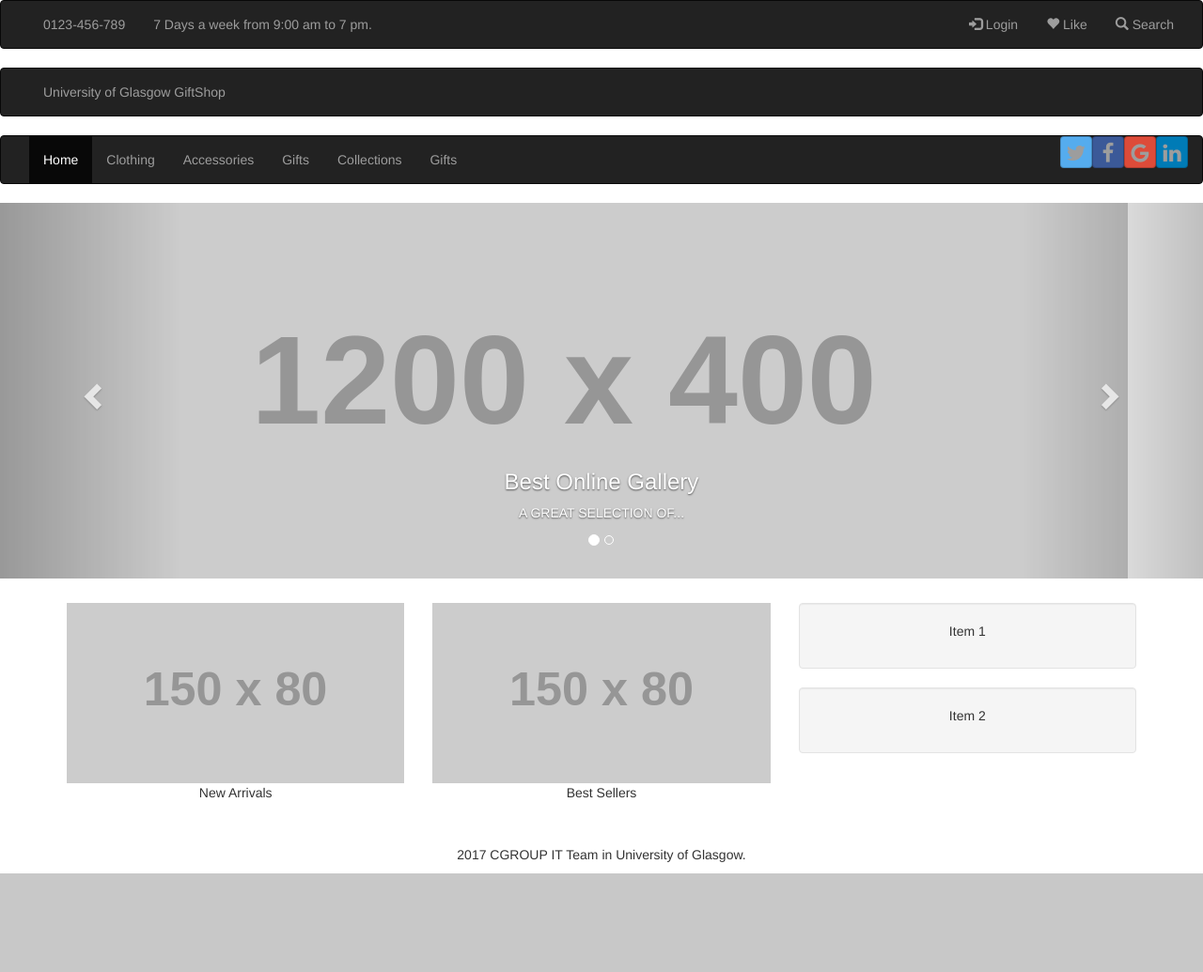
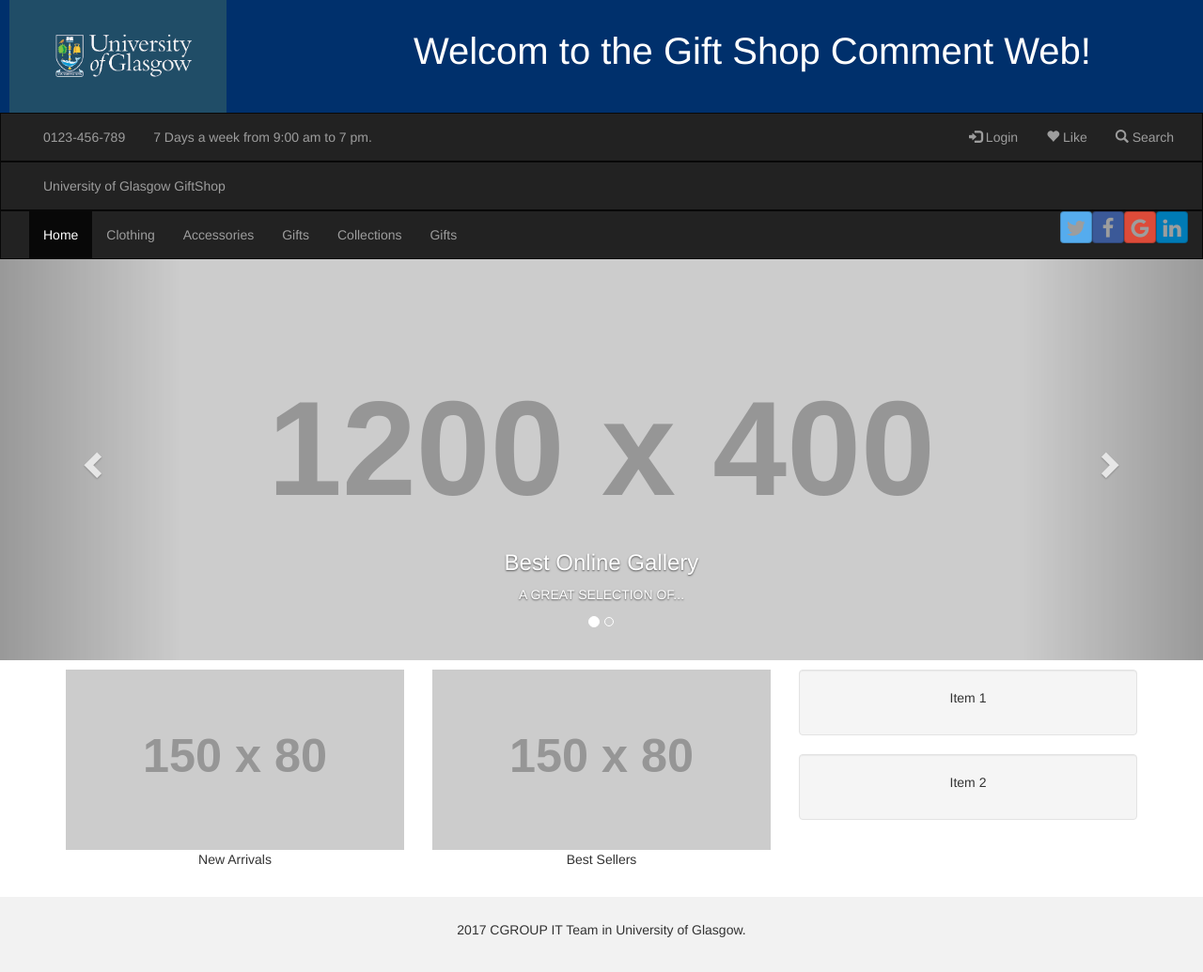
Before and after one commit to ITechTeamC/UoGgiftshop, a Django app: page / in a window 1280 px wide. Shown: the whole page at 94% size. Before the commit the page ends 930 px from the top, so only its background shows below. Run offline with Django 3.2, Linux system fonts and the light colour scheme; grey boxes labelled with a size stand in for pictures from a placeholder-image service; some libraries are stand-ins or nearby versions.

Commit message:
Yi Hao
Add the logo into the  bash.html and create a images folder in the
static folder. The logo.jpg is in the statci/images

```diff
--- a/templates/giftshop/base.html
+++ b/templates/giftshop/base.html
@@ -12,82 +12,70 @@
   <link rel="stylesheet" href="https://maxcdn.bootstrapcdn.com/bootstrap/3.3.7/css/bootstrap.min.css">
   <link rel="stylesheet" href="https://cdnjs.cloudflare.com/ajax/libs/bootstrap-social/5.1.1/bootstrap-social.min.css">
   <link rel="stylesheet" href="https://cdnjs.cloudflare.com/ajax/libs/font-awesome/4.7.0/css/font-awesome.min.css">
-  <link rel="stylesheet" type="text/css" href="{% static 'CSS/login.css' %}">
-  <link rel="stylesheet" type="text/css" href="{% static 'CSS/index.css' %}">
   <script src="https://ajax.googleapis.com/ajax/libs/jquery/3.1.1/jquery.min.js"></script>
   <script src="https://maxcdn.bootstrapcdn.com/bootstrap/3.3.7/js/bootstrap.min.js"></script>
+  <style>
 
+
+
+    /* Remove the navbar's default margin-bottom and rounded borders */
+    .navbar {
+      margin-bottom: 0;
+      border-radius: 0;
+    }
+
+    /* Add a gray background color and some padding to the footer */
+    footer {
+      background-color: #f2f2f2;
+      padding: 25px;
+    }
+
+  .carousel-inner img {
+      width: 100%; /* Set width to 100% */
+      margin: auto;
+      min-height:200px;
+  }
+
+  /* Hide the carousel text when the screen is less than 600 pixels wide */
+  @media (max-width: 600px) {
+    .carousel-caption {
+      display: none;
+    }
+  }
+
+  /*Set the style of the headbar*/
+  .headbar {
+      height: 120px;
+      width: 100%;
+      background-color: #00306C;
+	  display:table;
+  }
+  #logo {
+      height: 120px;
+      margin-left: 10px;
+  }
+
+  #welcome {
+      color:#FFFFFF;
+	  text-align:center;
+	  font-size:40px;
+	  display: table-cell;
+      vertical-align: middle;
+  }
+
+
+  </style>
 </head>
 <body>
-  <nav class="navbar navbar-inverse">
-    <div class="container-fluid">
-      <!-- <div class="navbar-header">
-        <button type="button" class="navbar-toggle" data-toggle="collapse" data-target="#myNavbar">
-          <span class="icon-bar"></span>
-          <span class="icon-bar"></span>
-          <span class="icon-bar"></span>
-        </button>
-        <a class="navbar-brand" href="#">Logo</a>
-      </div> -->
-      <div class="collapse navbar-collapse" id="myNavbar">
-        <ul class="nav navbar-nav">
-          <li><a href="#">0123-456-789</a></li>
-          <li><a href="#">7 Days a week from 9:00 am to 7 pm.</a></li>
-        </ul>
-        <ul class="nav navbar-nav navbar-right">
-          <li><a href="{% url 'login' %}"><span class="glyphicon glyphicon-log-in"></span> Login</a></li>
-          <li><a href="#"><span class="glyphicon glyphicon-heart"></span> Like</a></li>
-          <li><a href="#"><span class="glyphicon glyphicon-search"></span> Search</a></li>
-        </ul>
-      </div>
+  <div class="headbar">
+    <div style="float:left">
+      <img id="logo"  src="{% static "images/logo.jpg" %}" alt="Logo of UoG" />
     </div>
-  </nav>
-
-  <nav class="navbar navbar-inverse">
-    <div class="container-fluid">
-      <div class="collapse navbar-collapse" id="titlebar">
-        <ul class="nav navbar-nav navbar-center">
-          <li><a href="#">University of Glasgow GiftShop</a></li>
-        </ul>
-      </div>
+    <div id="welcome">
+      <p> Welcom to the Gift Shop Comment Web! </p>
     </div>
-  </nav>
-
-  <nav class="navbar navbar-inverse">
-    <div class="container-fluid">
-      <div class="collapse navbar-collapse" id="myNavbar">
-        <ul class="nav navbar-nav navbar-center">
-          <li class="active"><a href="#">Home</a></li>
-          <li><a href="#">Clothing</a></li>
-          <li><a href="#">Accessories</a></li>
-          <li><a href="#">Gifts</a></li>
-          <li><a href="#">Collections</a></li>
-          <li><a href="#">Gifts</a></li>
-        </ul>
-        <ul class="nav navbar-nav navbar-right">
-          <li>
-            <a class="btn btn-social-icon btn-twitter"><span class="fa fa-twitter"></span></a>
-          </li>
-          <li>
-            <a class="btn btn-social-icon btn-facebook"><span class="fa fa-facebook"></span></a>
-          </li>
-          <li>
-            <a class="btn btn-social-icon btn-google"><span class="fa fa-google"></span></a>
-          </li>
-          <li>
-            <a class="btn btn-social-icon btn-linkedin"><span class="fa fa-linkedin"></span></a>
-          </li>
-        </ul>
-      </div>
-    </div>
-  </nav>
-
+  </div>
   {% block body_block %}
   {% endblock %}
-
-  <footer class="container-fluid text-center">
-    <p>2017 CGROUP IT Team in University of Glasgow.</p>
-  </footer>
-
 </body>
 </html>
```
Also changed, not shown: templates/giftshop/index.html (+69 -0 lines), static/images/logo.jpg (added).
